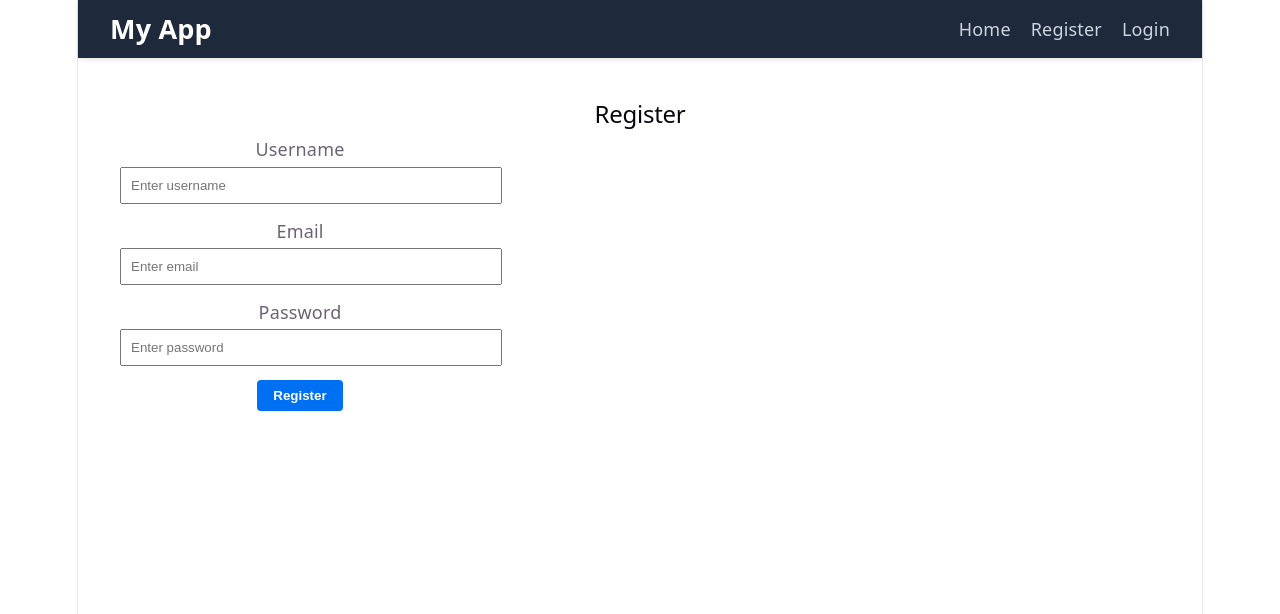
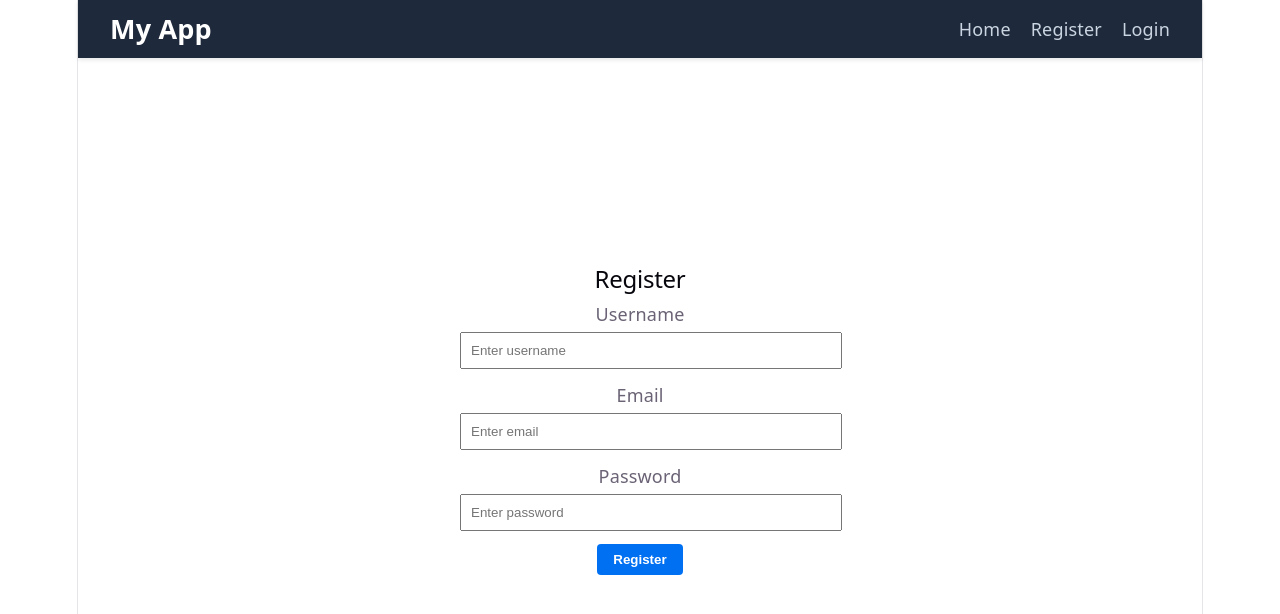
Before and after one commit to muralim-04/practice_react, a React (Vite) app: page /register in a window 1280 px wide. Shown: the top 614 px of the page. Built offline with nearby package versions, Linux system fonts and the light colour scheme; no server answers.

Commit message:
added toast errors and modified axios to handle errors

```diff
--- a/package.json
+++ b/package.json
@@ -14,6 +14,7 @@
     "axios": "^1.18.1",
     "react": "^19.2.7",
     "react-dom": "^19.2.7",
+    "react-hot-toast": "^2.6.0",
     "react-router-dom": "^7.18.1",
     "zustand": "^5.0.14"
   },
--- a/src/features/auth/LogInPage.tsx
+++ b/src/features/auth/LogInPage.tsx
@@ -32,16 +32,16 @@ export default function LogIn() {
         setUserForm(prev => ({ ...prev, [name]: value }));
     };
 
-    const handleSubmit = (e: React.FormEvent<HTMLFormElement>) => {
+    const handleSubmit = (e: React.SubmitEvent<HTMLFormElement>) => {
         e.preventDefault();
         loginMutation.mutate(userForm);
     };
 
     return (
-        <div style={{ padding: '1rem' }}>
+        <div className="auth-container">
             <h2>Log In</h2>
 
-            <form onSubmit={handleSubmit} style={{ marginBottom: '1.5rem', maxWidth: '360px' }}>
+            <form onSubmit={handleSubmit} className="auth-form">
                 <div style={{ marginBottom: '0.75rem' }}>
                     <label style={{ display: 'block', marginBottom: '0.25rem' }}>Email</label>
                     <input
--- a/src/features/auth/RegisterPage.tsx
+++ b/src/features/auth/RegisterPage.tsx
@@ -33,16 +33,16 @@ export default function Register() {
         setUserForm(prev => ({ ...prev, [name]: value }));
     };
 
-    const handleSubmit = (e: React.FormEvent<HTMLFormElement>) => {
+    const handleSubmit = (e: React.SubmitEvent<HTMLFormElement>) => {
         e.preventDefault();
         registrationMutation.mutate(userForm);
     };
 
     return (
-        <div style={{ padding: '1rem' }}>
+        <div className="auth-container">
             <h2>Register</h2>
 
-            <form onSubmit={handleSubmit} style={{ marginBottom: '1.5rem', maxWidth: '360px' }}>
+            <form onSubmit={handleSubmit} className="auth-form">
                 <div style={{ marginBottom: '0.75rem' }}>
                     <label style={{ display: 'block', marginBottom: '0.25rem' }}>Username</label>
                     <input
--- a/src/index.css
+++ b/src/index.css
@@ -159,3 +159,18 @@ button {
   padding: 6px 12px;
   cursor: pointer;
 }
+
+.auth-container {
+  display: flex;
+  flex-direction: column;
+  align-items: center;
+  justify-content: center;
+  min-height: 80vh;
+  padding: 1rem;
+}
+
+/* Form layout and sizing */
+.auth-form {
+  width: 100%;
+  max-width: 360px;
+}
--- a/src/lib/axios.ts
+++ b/src/lib/axios.ts
@@ -1,4 +1,5 @@
 import axios, { AxiosError } from 'axios';
+import toast from 'react-hot-toast';
 import type { ProblemDetails } from '../types/ProblemDetails';
 
 export const apiClient = axios.create({
@@ -12,32 +13,38 @@ export const apiClient = axios.create({
 apiClient.interceptors.response.use(
   (response) => response,
   (error: AxiosError<ProblemDetails>) => {
-    let errorMessage = 'An unexpected error occurred.';
+    let errorTitle = 'An unexpected error occurred.';
+    let errorDetail = 'Something happened.';
 
     if (error.response?.data) {
       const problem = error.response.data;
+      console.error(problem);
 
-      // Case 1: Custom detail message (e.g., "Incorrect password")
-      if (problem.detail) {
-        errorMessage = problem.detail;
+      if (problem.title){
+        errorTitle = problem.title;
       }
-      // Case 2: ASP.NET Validation errors dictionary (e.g., Email validation failure)
-      else if (problem.errors) {
+
+      if(problem.detail) {
+        if (problem.detail.length > 150) {
+          console.error('[Backend Stack Trace]:', problem.detail);
+          errorDetail = 'Server Error (Check Console)';
+        } else {
+          errorDetail = problem.detail;
+        }
+      }
+
+      if(problem.errors) {
         const firstErrorKey = Object.keys(problem.errors)[0];
         if (firstErrorKey && problem.errors[firstErrorKey].length > 0) {
-          errorMessage = problem.errors[firstErrorKey][0]; // Grabs the first validation error string
+          errorDetail = problem.errors[firstErrorKey][0]; // Grabs the first validation error string
         }
       }
-      // Fallback to title if available
-      else if (problem.title) {
-        errorMessage = problem.title;
-      }
     } else if (error.request) {
-      errorMessage = 'Network Error / Server Unreachable';
+      errorTitle = 'Network Error / Server Unreachable';
     }
 
-    // Rewrite the native Axios error message so TanStack Query's `error.message` receives it directly!
-    error.message = errorMessage;
+    toast.error(errorTitle);
+    error.message = errorDetail;
 
     return Promise.reject(error);
   }
--- a/src/main.tsx
+++ b/src/main.tsx
@@ -3,6 +3,7 @@ import { createRoot } from 'react-dom/client'
 import { router } from './router.tsx'
 import './index.css'
 import { RouterProvider } from 'react-router-dom'
+import { Toaster } from 'react-hot-toast';
 import { QueryClient, QueryClientProvider } from '@tanstack/react-query'
 
 const queryClient = new QueryClient()
@@ -12,6 +13,7 @@ const queryClient = new QueryClient()
 createRoot(document.getElementById('root')!).render(
   <StrictMode>
     <QueryClientProvider client={queryClient}>
+      <Toaster position="bottom-left" />
       <RouterProvider router={router} />
     </QueryClientProvider>
   </StrictMode>,
--- a/src/services/userServices.ts
+++ b/src/services/userServices.ts
@@ -13,7 +13,7 @@ export const userServices = {
     },
 
     loginUser: async (userData: LoginUser): Promise<UserRes> => {
-        const response = await apiClient.post<UserRes>('api/user/signin', userData);
+        const response = await apiClient.post<UserRes>('api/user/login', userData);
         return response.data;
     },
 }
```
Also changed, not shown: 1 other file (tests, documents, lock files or other folders).
